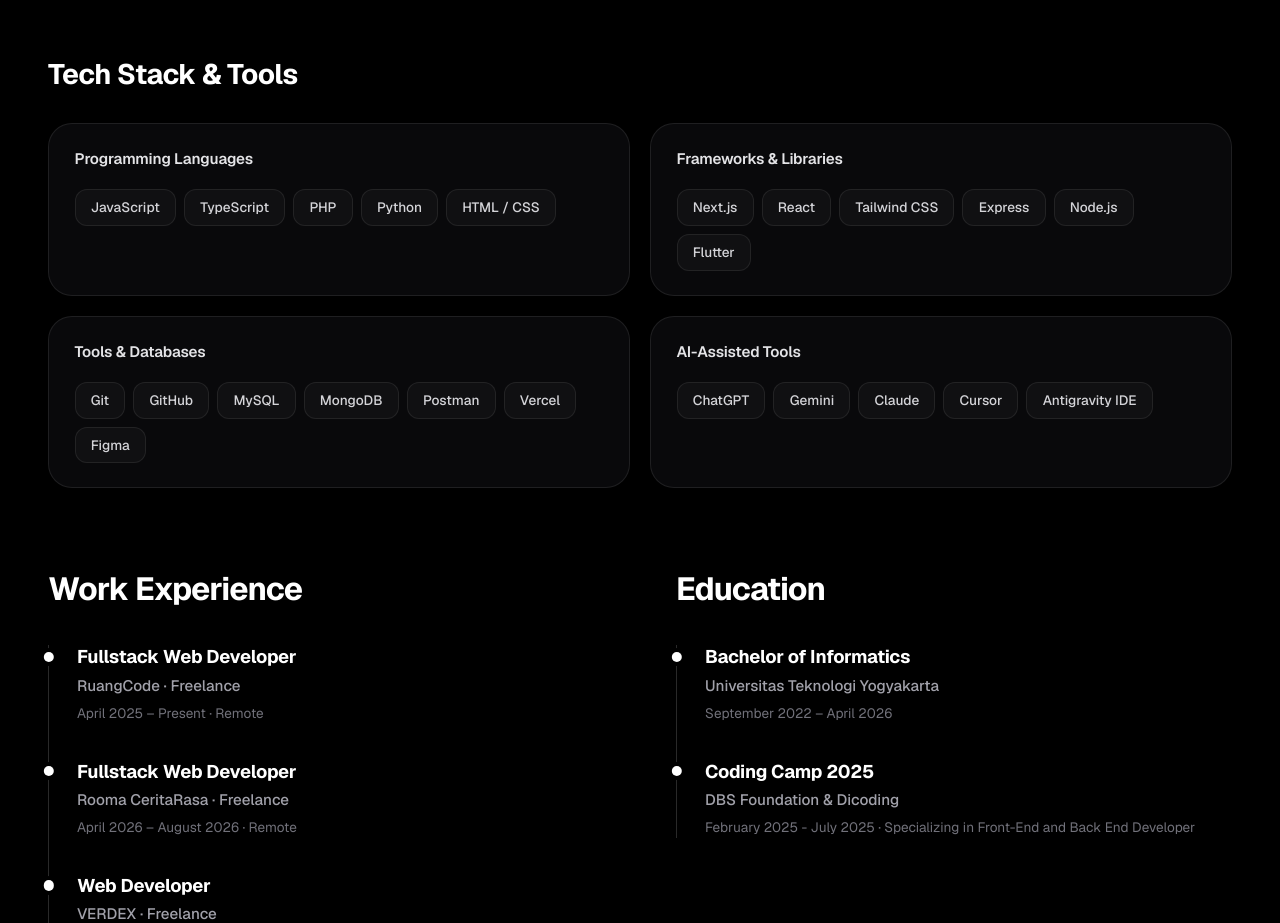
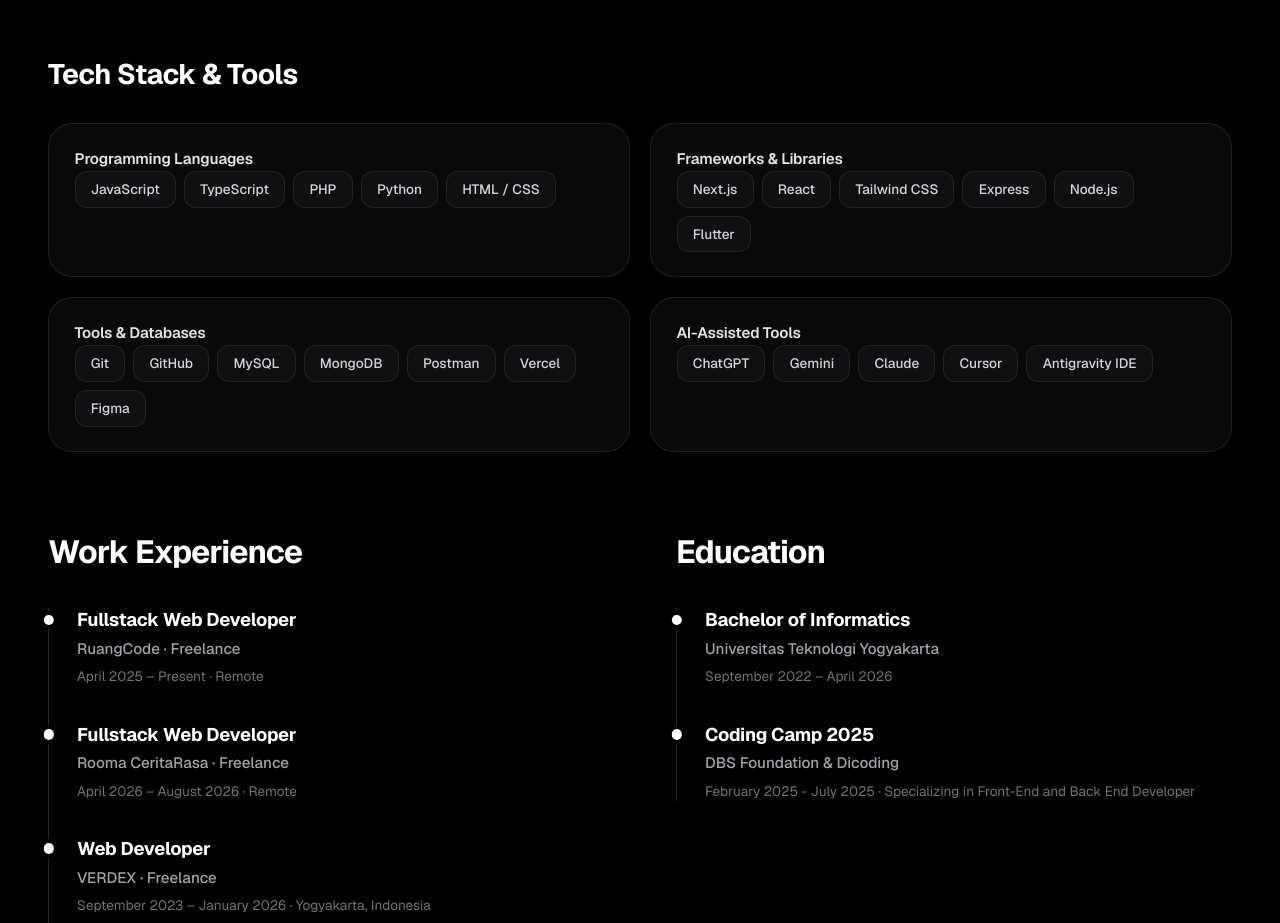
Before and after one commit to Christazel/portfolio, a Next.js app: page /about in a window 1280 px wide. Shown: the part 840-1763 px from the top of the page. Built offline with nearby package versions, Linux system fonts and the light colour scheme.

Commit message:
fix(ui): fix skill card height equalization by making card the direct grid child instead of ScrollReveal wrapper

```diff
--- a/app/globals.css
+++ b/app/globals.css
@@ -2806,10 +2806,6 @@
   }
 }
 
-/* Ensure ScrollReveal wrapper stretches to full grid cell height */
-.skills-reveal-stretch {
-  height: 100%;
-}
 
 .skills-new-card {
   border-radius: 1.5rem;
@@ -2820,7 +2816,6 @@
   display: flex;
   flex-direction: column;
   gap: 1.15rem;
-  height: 100%;
   box-sizing: border-box;
   transition: border-color 0.25s ease, transform 0.25s ease, background 0.25s ease;
 }
--- a/components/sections/SkillsSection.tsx
+++ b/components/sections/SkillsSection.tsx
@@ -30,8 +30,8 @@
 
         <div className="skills-new-grid">
           {techGroups.map((group, i) => (
-            <ScrollReveal key={group.title} delay={i * 0.1} duration={0.7} distance={30} className="skills-reveal-stretch">
-              <div className="skills-new-card">
+            <div key={group.title} className="skills-new-card">
+              <ScrollReveal delay={i * 0.1} duration={0.7} distance={30}>
                 <h4 className="skills-new-card-title">{group.title}</h4>
                 <div className="skills-new-chips">
                   {group.items.map((item) => (
@@ -40,10 +40,9 @@
                     </span>
                   ))}
                 </div>
-              </div>
-            </ScrollReveal>
+              </ScrollReveal>
+            </div>
           ))}
-
         </div>
       </div>
     </section>
```
